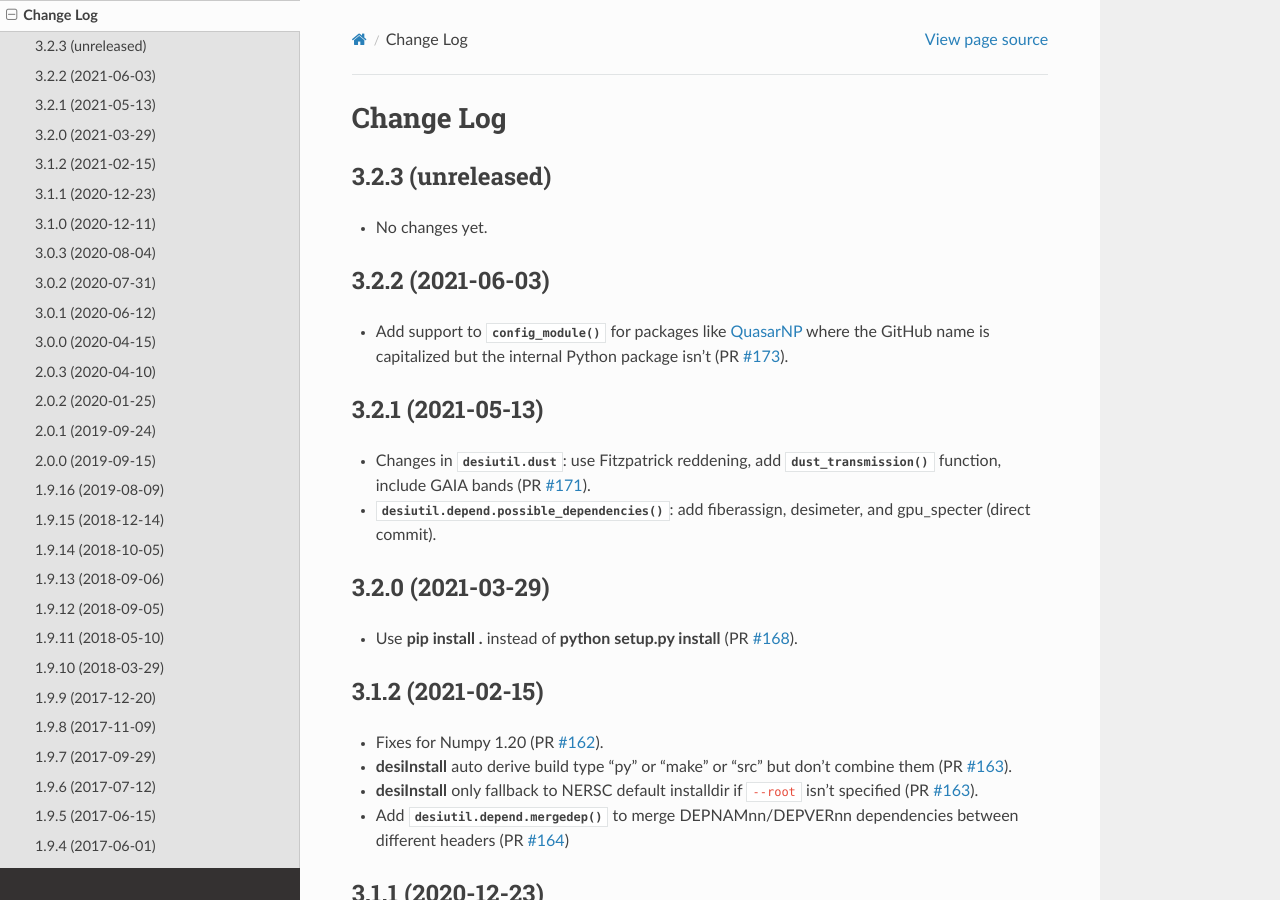
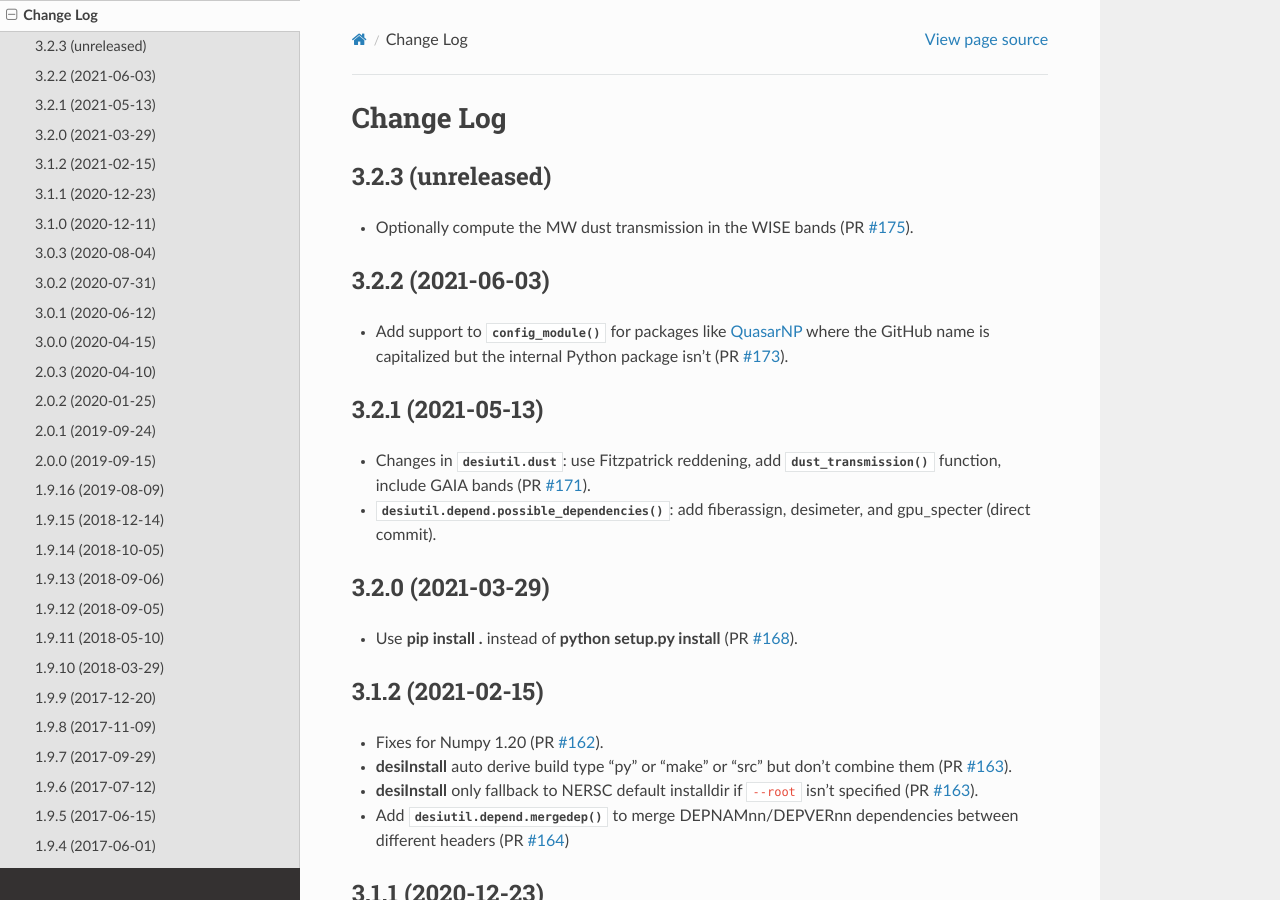
Before and after one commit to desihub/desiutil, a Sphinx documentation site: the page built from doc/changes.rst, in a window 1280 px wide and 900 px high. Built offline with Sphinx 7.4.7 and the Read the Docs theme 2.0.0, drawn with Linux system fonts in a browser that asks for light colours.

Commit message:
update chnage log [ci skip]

```diff
--- a/doc/changes.rst
+++ b/doc/changes.rst
@@ -5,7 +5,9 @@ Change Log
 3.2.3 (unreleased)
 ------------------
 
-* No changes yet.
+* Optionally compute the MW dust transmission in the WISE bands (PR `#175`_).
+
+.. _`#175`: https://github.com/desihub/desiutil/pull/175
 
 3.2.2 (2021-06-03)
 ------------------
```
